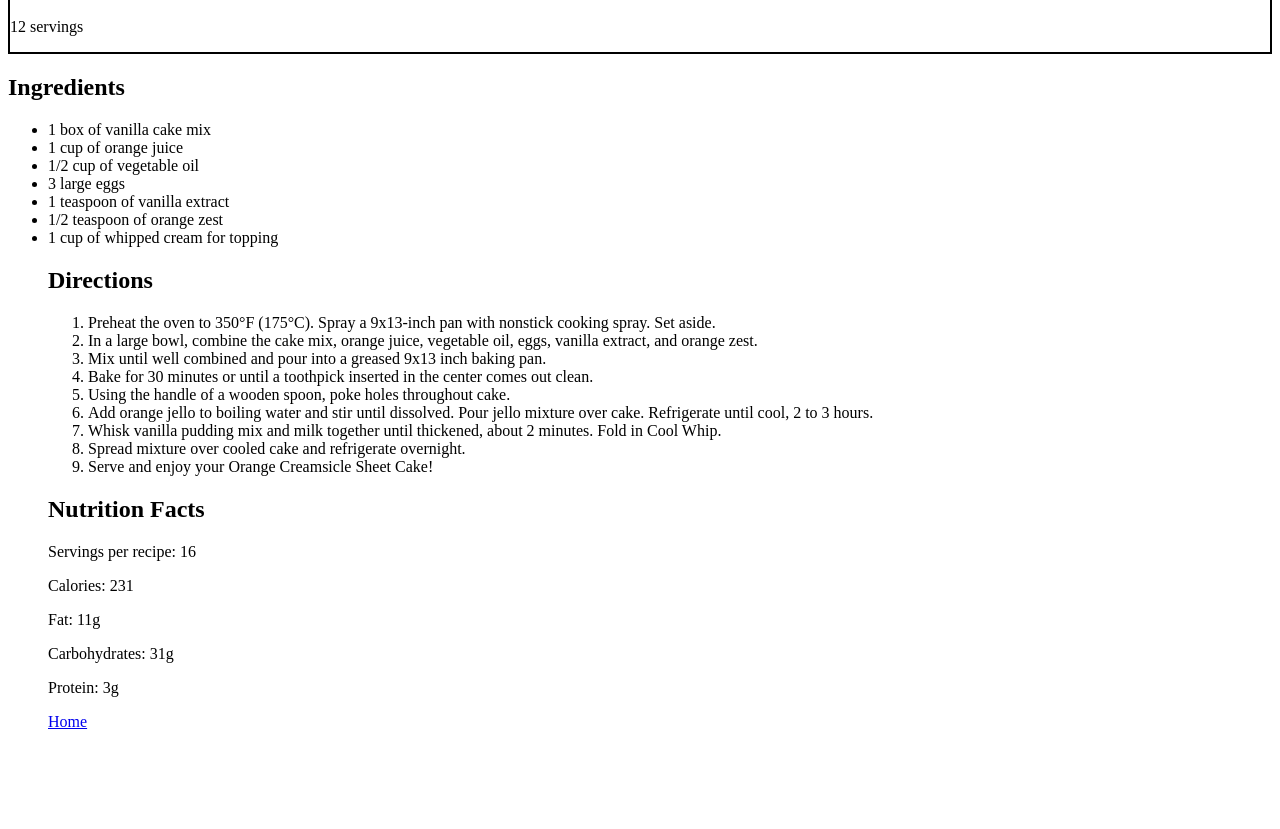
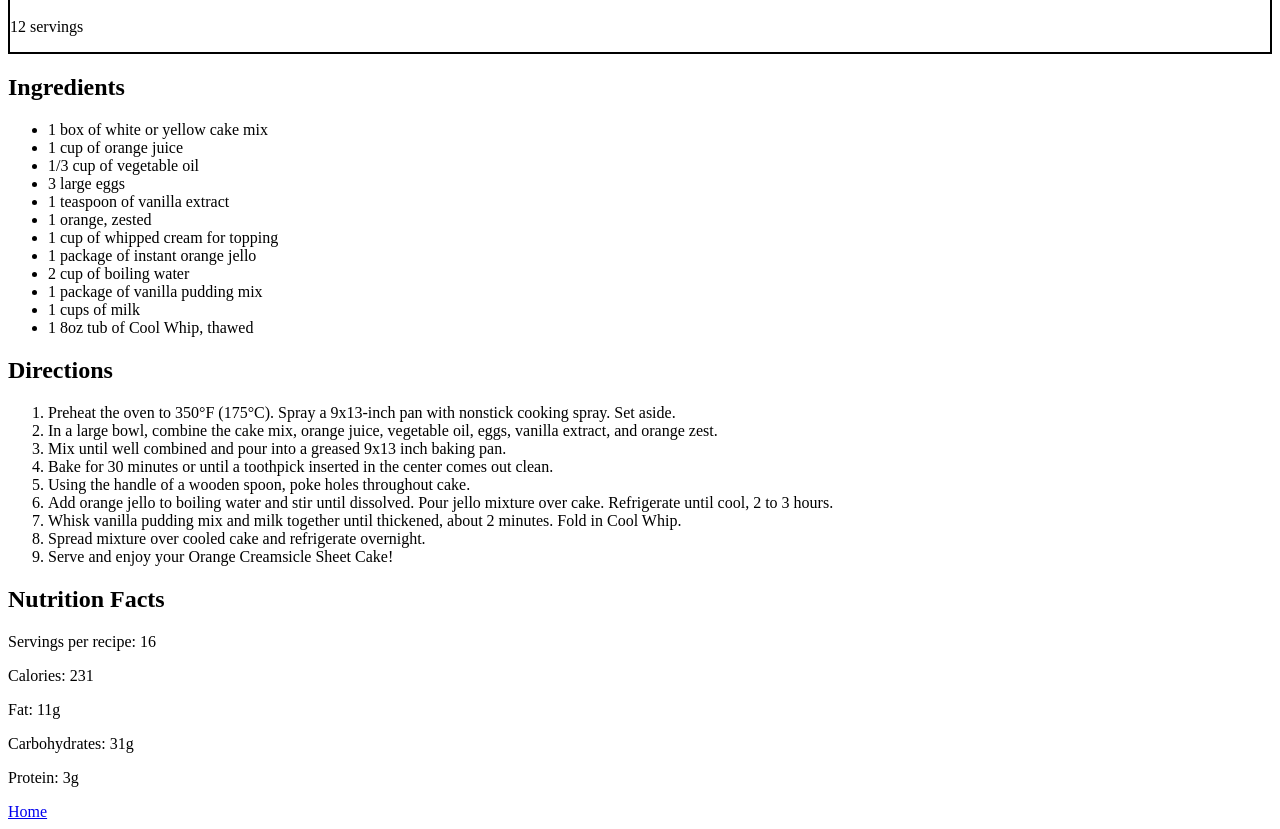
Before and after one commit to agile-learning-institute/member-erin-recipes, a plain HTML site: page recipes/orange-creamsicle-sheet-cake.html in a window 1280 px wide. Shown: the part 1123-1952 px from the top of the page. Before the commit the page ends 1870 px from the top, so only its background shows below. Drawn offline with Linux system fonts and the light colour scheme.

Commit message:
tweaked ingredients on orange CS sheet cake

```diff
--- a/recipes/orange-creamsicle-sheet-cake.html
+++ b/recipes/orange-creamsicle-sheet-cake.html
@@ -34,13 +34,19 @@
 
     <h2>Ingredients</h2>
     <ul>
-        <li>1 box of vanilla cake mix</li>
+        <li>1 box of white or yellow cake mix</li>
         <li>1 cup of orange juice</li>
-        <li>1/2 cup of vegetable oil</li>
+        <li>1/3 cup of vegetable oil</li>
         <li>3 large eggs</li>
         <li>1 teaspoon of vanilla extract</li>
-        <li>1/2 teaspoon of orange zest</li>
+        <li>1 orange, zested</li>
         <li>1 cup of whipped cream for topping</li>
+        <li>1 package of instant orange jello</li>
+        <li>2 cup of boiling water</li>
+        <li>1 package of vanilla pudding mix</li>
+        <li>1 cups of milk</li>
+        <li>1 8oz tub of Cool Whip, thawed</li>
+    </ul>
 
     <h2>Directions</h2>
     <ol>
```
